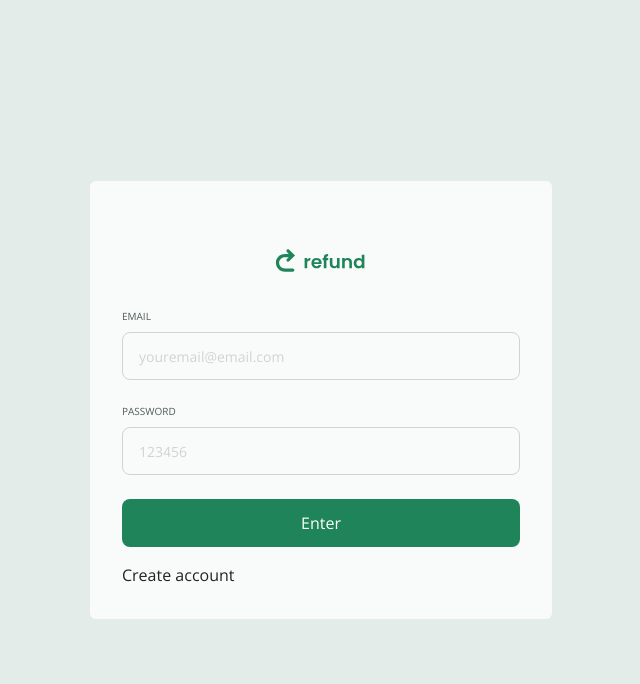
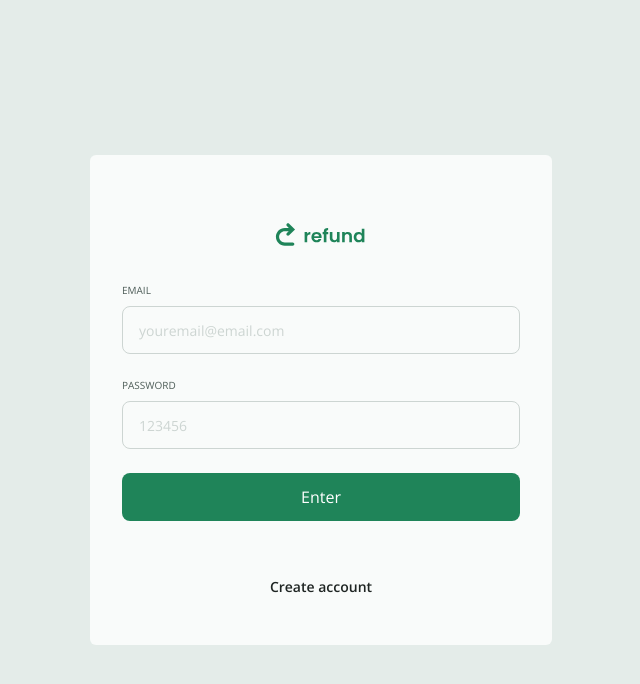
Before and after one commit to jotadagostin/refund-2.0, a React (Vite) app in the folder web/: page / in a window 1280 px wide. Shown: the top 684 px of the page, without its empty margins (319-959 px from the left). Built offline with nearby package versions, Linux system fonts and the light colour scheme.

Commit message:
Update SignIn.tsx

```diff
--- a/web/src/pages/SignIn.tsx
+++ b/web/src/pages/SignIn.tsx
@@ -34,7 +34,7 @@
         Enter
       </Button>
 
-      <a href="/signup">Create account</a>
+      <a href="/signup" className="text-sm font-semibold text-gray-100 mt-10 mb-4 text-center hover:text-green-800 transition ease-linear">Create account</a>
     </form>
   );
 }
```
